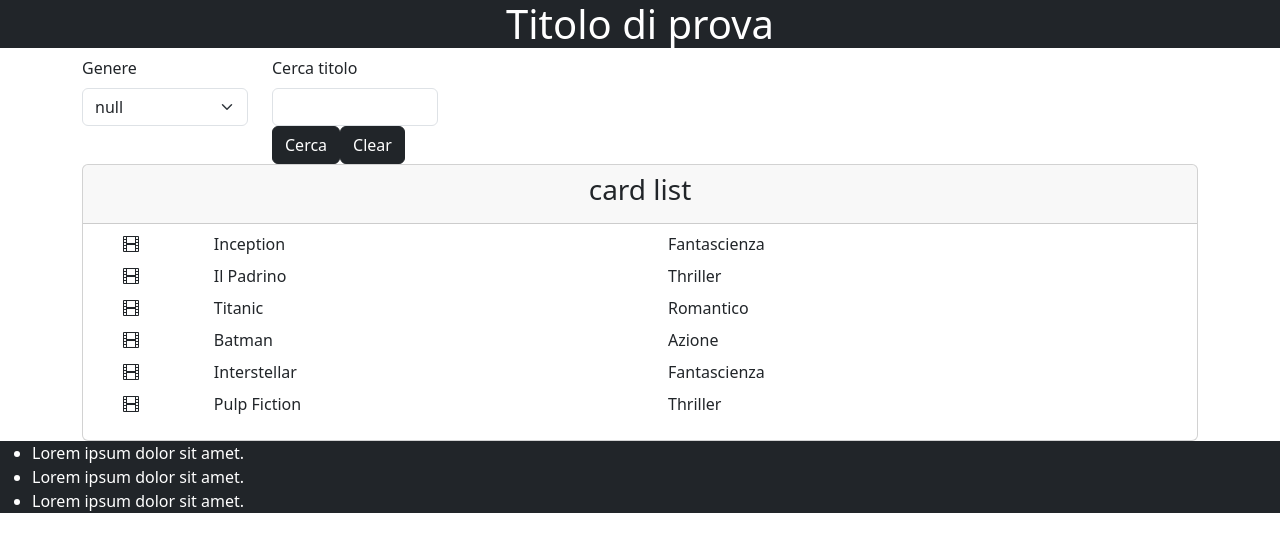
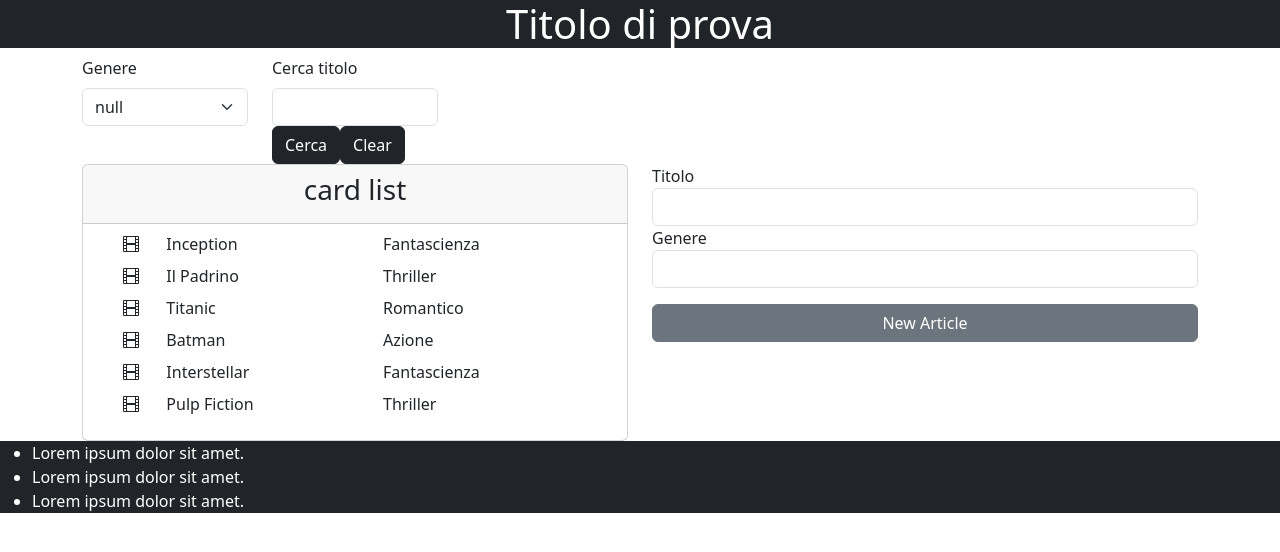
Before and after one commit to Campocruz/react-movie-filter, a React (Vite) app: page / in a window 1280 px wide. Shown: the top 552 px of the page. Built offline with nearby package versions, Linux system fonts and the light colour scheme.

Commit message:
add form component to add a new film

```diff
--- /dev/null
+++ b/src/components/AppFormAddItem.jsx
@@ -0,0 +1,20 @@
+import { useState } from "react"
+
+export default function AppFormAddItem({ onFormSubmit }) {
+
+  const [inputValue, setInputValue] = useState({ title: "", genre: "" })
+
+  return (
+    <>
+      <form onSubmit={(e) => (onFormSubmit(e, inputValue))}>
+        <div className="mb-3">
+          <label htmlFor="title">Titolo</label>
+          <input type="text" className="form-control" name="title" value={inputValue.title} onChange={e => (setInputValue({ ...inputValue, [e.target.name]: e.target.value }))} />
+          <label htmlFor="genre">Genere</label>
+          <input type="text" className="form-control" name="genre" value={inputValue.genre} onChange={e => (setInputValue({ ...inputValue, [e.target.name]: e.target.value }))} />
+        </div>
+        <button className="btn btn-secondary w-100">New Article</button>
+      </form>
+    </>
+  )
+}
--- a/src/components/AppMain.jsx
+++ b/src/components/AppMain.jsx
@@ -1,8 +1,11 @@
 import { useEffect, useState } from "react";
-import movieList from "../assets/data/movieList"
+import initMovieList from "../assets/data/movieList"
 import MainMovieList from "./MainMovielist";
 import MainFilterBox from "./MainFilterBox";
+import AppFormAddItem from "./AppFormAddItem";
 export default function AppMain() {
+
+  const movieList = initMovieList
 
   const [selcetGenre, setSelectGenre] = useState("null")
   const [renderList, setRenderList] = useState([])
@@ -15,6 +18,12 @@ export default function AppMain() {
       setRenderList(filteredList)
     }
   }, [selcetGenre])
+
+
+  function addNewMovie(e, newMovie) {
+    e.preventDefault()
+    setRenderList(() => [...movieList, newMovie])
+  }
 
   return (
     <>
@@ -35,6 +44,9 @@ export default function AppMain() {
                 </div>
               </div>
             </div>
+            <div className="col">
+              <AppFormAddItem onFormSubmit={addNewMovie} />
+            </div>
           </div>
         </section>
       </div>
--- a/src/components/MainFilterBox.jsx
+++ b/src/components/MainFilterBox.jsx
@@ -11,7 +11,7 @@ export default function MainFilterBox({ onSetSelectGenre, onSetRenderList, movie
     if (inputTitle === "") {
       onSetRenderList(movieList)
     } else {
-      const filteredTitle = movieList.filter((movie) => movie.title.toLowerCase() === inputTitle.toLowerCase())
+      const filteredTitle = movieList.filter((movie) => movie.title.toLowerCase().includes(inputTitle.toLowerCase()))
       onSetRenderList(filteredTitle)
     }
   }
```
